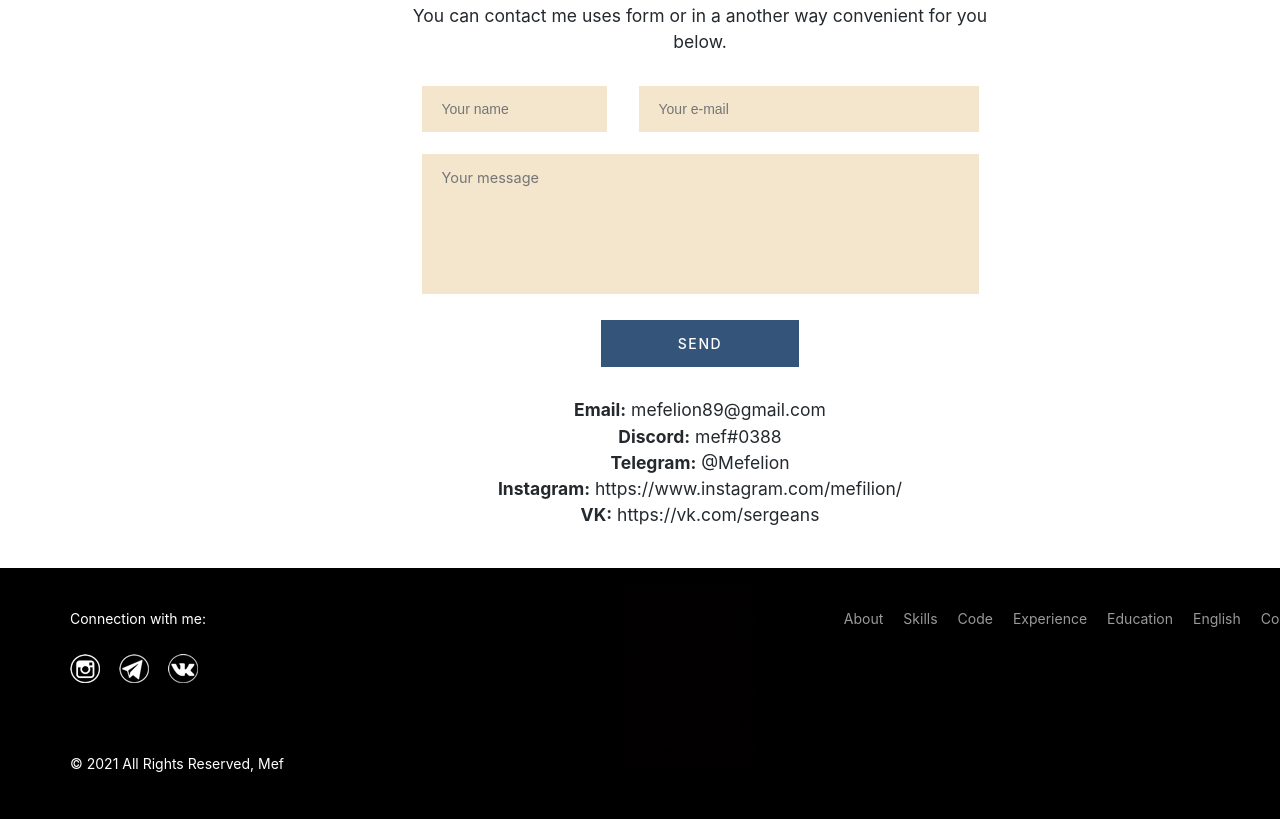
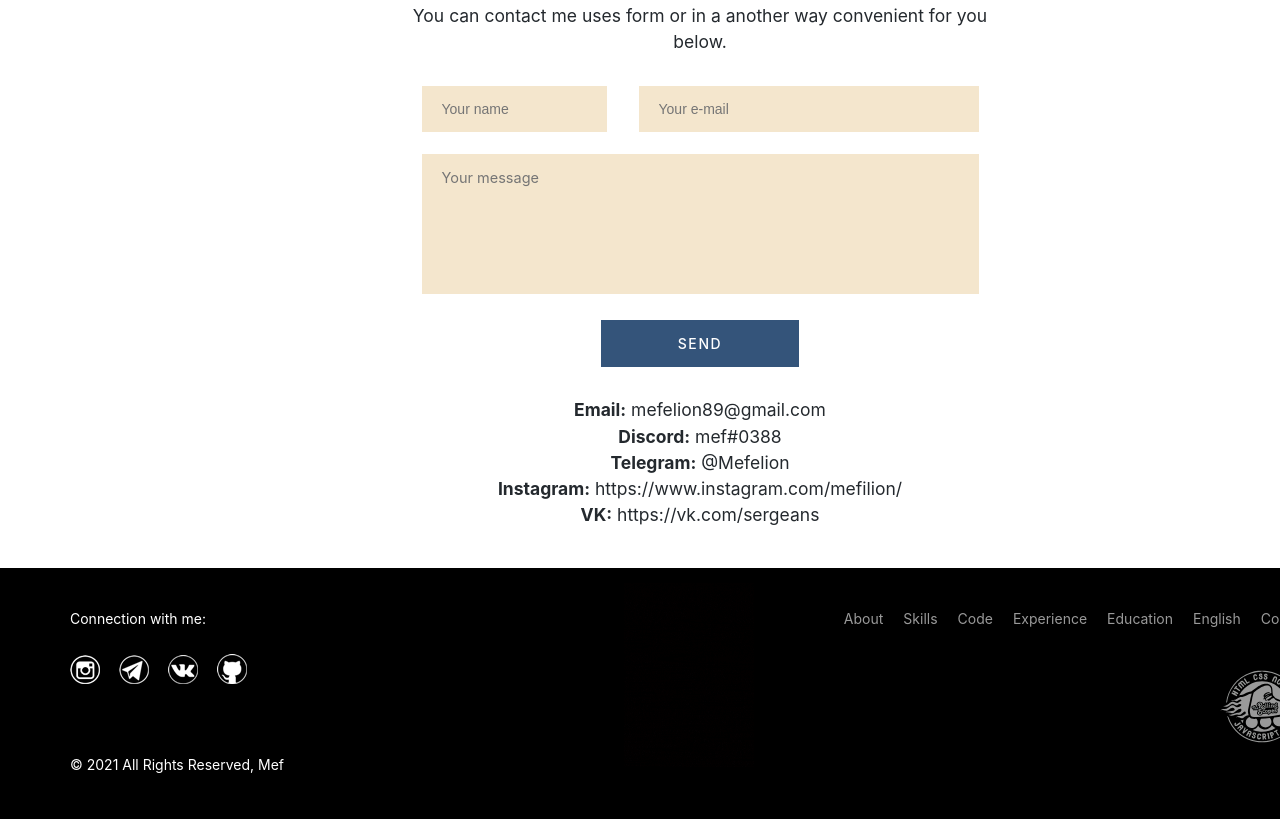
Before and after one commit to ckachok/old-2020, a plain HTML site: page index.html in a window 1280 px wide. Shown: the part 4295-5114 px from the top of the page. Drawn offline with Linux system fonts and the light colour scheme.

Commit message:
fix: change footer

```diff
--- a/css/style.css
+++ b/css/style.css
@@ -442,3 +442,14 @@ textarea:required:valid {
 .footer-logo-own {
     margin: 15px 0 0 260px;
 }
+
+.footer-logo-rs {
+    max-width: 90px;
+    max-height: 108px;
+    margin: 0 0 0 376px;
+    opacity: 0.6;
+}
+
+.footer-logo-rs:hover {
+    opacity: 1;
+}
--- a/index.html
+++ b/index.html
@@ -253,6 +253,9 @@
                     <a class="footer__link" href="https://vk.com/sergeans">
                         <img class="footer__social" src="images/logo-vk.png" alt="Logo VK">
                     </a>
+                    <a class="footer__link" href="https://github.com/ckachok">
+                        <img class="footer__social" src="images/logo-git.png" alt="Logo GitHub">
+                    </a>
                 </div>
             </nav>
             <div class="footer__copyright-text">
@@ -288,6 +291,11 @@
                     </li>
                 </ul>
             </nav>
+            <div>
+                <a href="https://rs.school/js/">
+                    <img class="footer-logo-rs" src="images/logo-rs.svg" alt="The Rolling Scopes">
+                </a>
+            </div>
         </div>
     </footer>
 </body>
```
Also changed, not shown: images/logo-git.png (added), images/logo-rs.svg (added), images/logo-vk 1.png (deleted).
